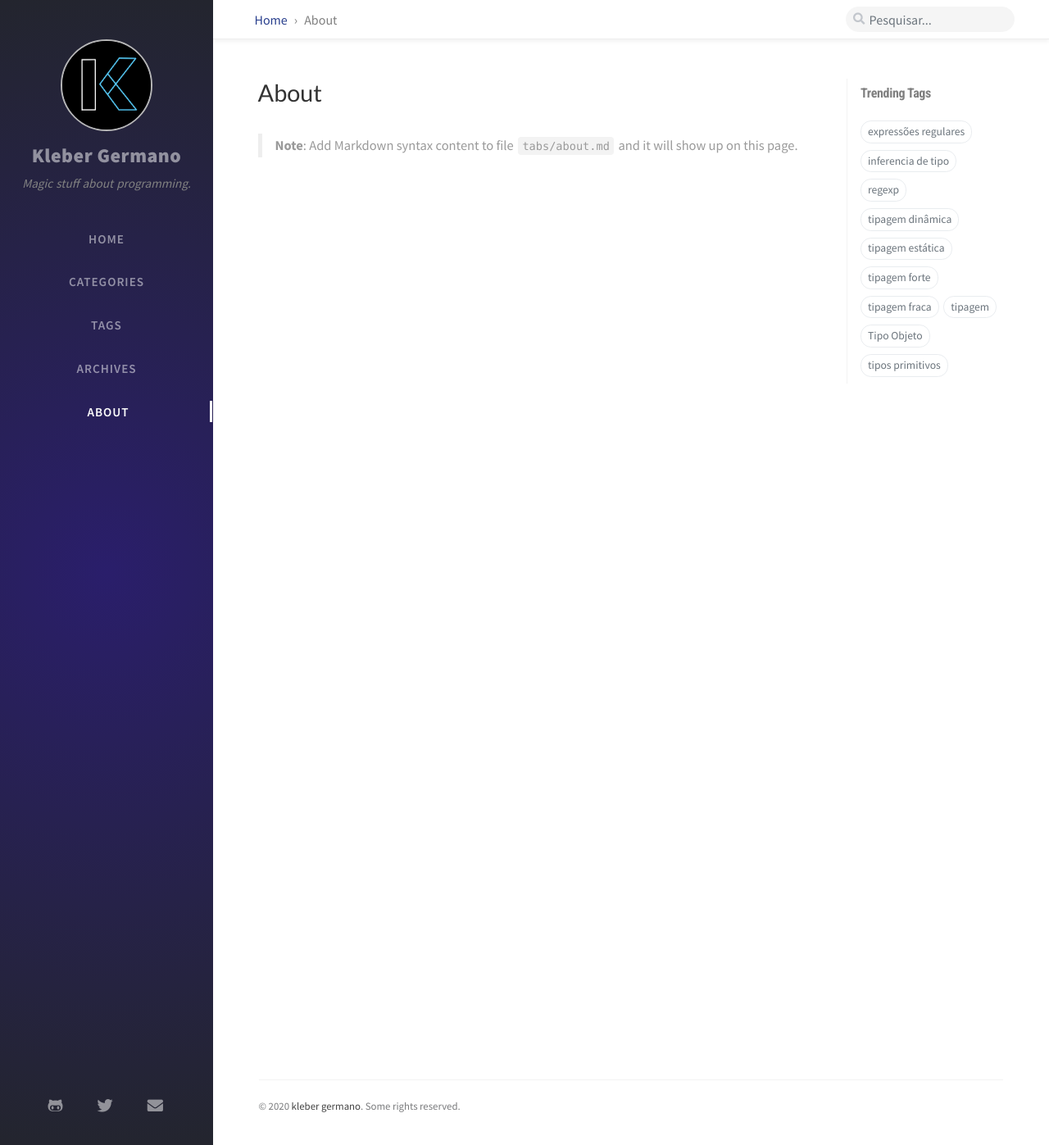
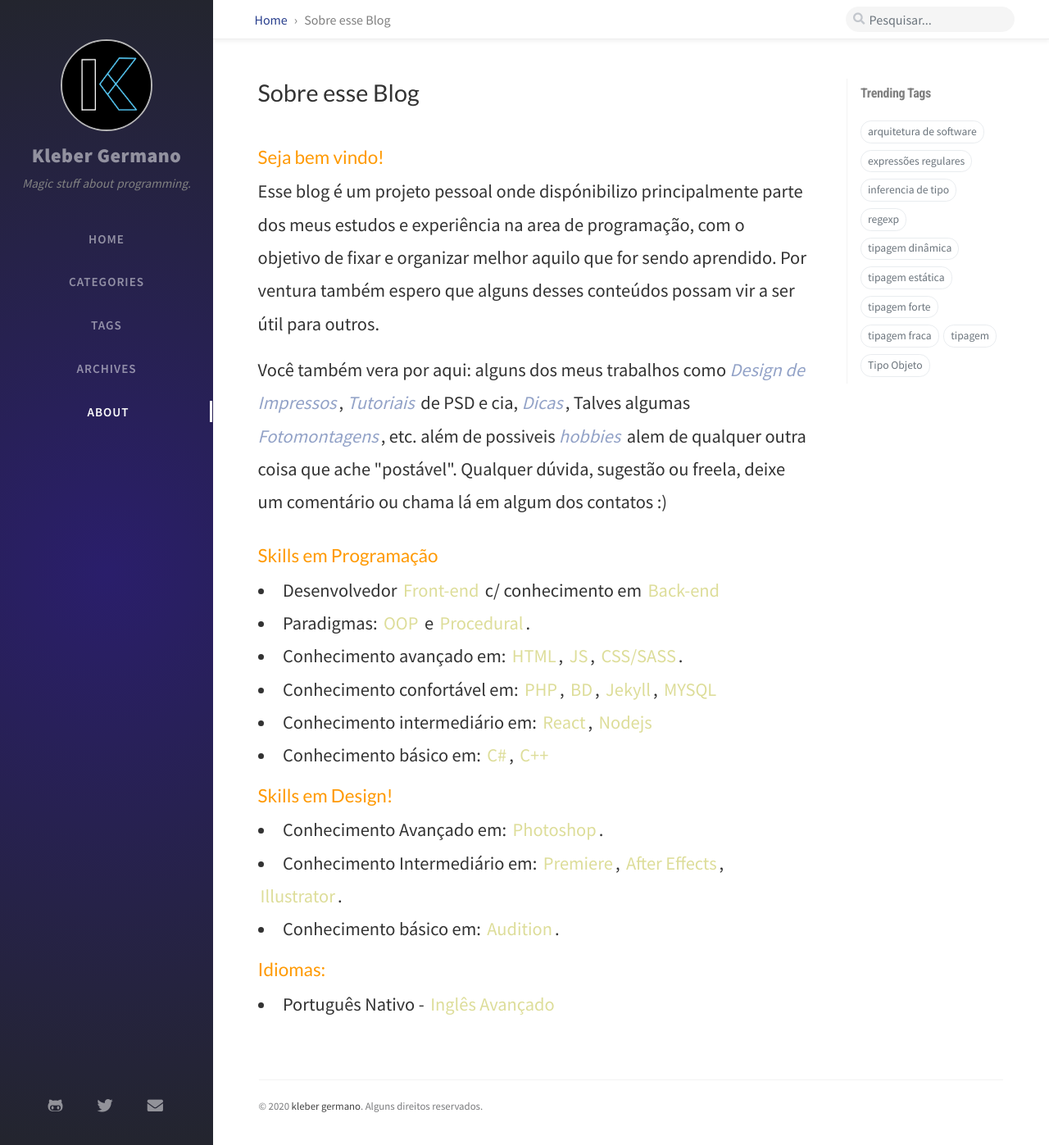
Before and after one commit to klebergermano/klebergermano.github.io, a Jekyll site: the page built from tabs/about.md, in a window 1280 px wide and 1397 px high. Shown: the whole window at 82% size. Built offline with Jekyll 4.4.1, drawn with Linux system fonts in a browser that asks for light colours; nearby versions of some CDN libraries; comment, search, counter and statistics services are not loaded.

Commit message:
conteúdo da página about

```diff
--- a/_data/contact.yml
+++ b/_data/contact.yml
@@ -6,6 +6,7 @@
 
 - type: github
   icon: "fab fa-github-alt"
+
 - type: twitter
   icon: "fab fa-twitter"
 - type: email
--- a/_data/rights.yml
+++ b/_data/rights.yml
@@ -5,12 +5,11 @@
 #  © 2020 Cotes Chung
 #  MIT Licensed
 
-
 license:
   name: CC BY 4.0
   link: "https://creativecommons.org/licenses/by/4.0/"
 
-brief: Some rights reserved.
+brief: Alguns direitos reservados.
 
 verbose: >-
   Except where otherwise noted, the blog posts on this site are licensed
--- a/assets/css/page.scss
+++ b/assets/css/page.scss
@@ -8,3 +8,18 @@
 
 {% include_relative _addon/main.scss %}
 {% include_relative _addon/syntax.scss %}
+
+#page_about{
+    h2 {
+       color:#f90;
+
+      }
+      em{
+          color:rgb(146, 162, 199);
+      }
+      li{font-size:1.4rem;}
+p{font-size:1.4rem;}
+
+span{color:#dd9; margin-left:3px; margin-right:3px;}
+
+}
--- a/tabs/about.md
+++ b/tabs/about.md
@@ -1,6 +1,5 @@
 ---
-title: About
-
+title: Sobre esse Blog
 # The About page
 # v2.0
 # https://github.com/cotes2020/jekyll-theme-chirpy
@@ -8,4 +7,34 @@ title: About
 # MIT License
 ---
 
-> **Note**: Add Markdown syntax content to file `tabs/about.md` and it will show up on this page.
+<div id='page_about'>
+<h2 >Seja bem vindo!</h2>
+<p>Esse blog é um projeto pessoal onde dispónibilizo
+principalmente parte dos meus estudos e experiência na area de programação, com o objetivo de fixar e organizar melhor aquilo que for sendo aprendido. Por ventura também espero que alguns desses conteúdos possam vir a ser útil para outros.</p>
+
+<p>
+Você também vera por aqui: alguns dos meus trabalhos como <em>Design de Impressos</em>, <em>Tutoriais</em> de PSD e cia, <em>Dicas</em>, Talves algumas <em>Fotomontagens</em>, etc. além de possiveis <em>hobbies</em> alem de qualquer outra coisa que ache "postável".
+
+Qualquer dúvida, sugestão ou freela, deixe um comentário ou chama lá em algum dos contatos :)
+
+</p>
+<h2>Skills em Programação</h2>
+<li>Desenvolvedor <span>Front-end</span> c/ conhecimento em <span>Back-end</span> </li>
+
+<li>Paradigmas: <span>OOP</span> e <span>Procedural</span>.</li>
+<li>Conhecimento avançado em: <span>HTML</span>, <span>JS</span>, <span>CSS/SASS</span>.</li>
+
+<li>Conhecimento confortável em:  <span>PHP</span>, <span>BD</span>, <span>Jekyll</span>,  <span>MYSQL</span></li>
+<li>
+Conhecimento intermediário em: <span>React</span>, <span>Nodejs</span>
+</li>
+<li>Conhecimento básico em: <span>C#</span>, <span>C++</span> </li>
+
+<h2>Skills em Design!</h2>
+<li>Conhecimento Avançado em: <span>Photoshop</span>.</li>
+<li>Conhecimento Intermediário em: <span>Premiere</span>, <span>After Effects</span>, <span>Illustrator</span>.
+<li>Conhecimento básico em: <span>Audition</span>.
+</li>
+<h2>Idiomas:</h2>
+<li>
+Português Nativo - <span>Inglês Avançado</span></li>
```
Also changed, not shown: _data/share.yml (+3 -6 lines), _layouts/about_page.html (added, +40 -0 lines), _posts/Dicionário/2020-11-24-o-que-arquitetura-de-software.md (added, +10 -0 lines), _posts/JS/2019-08-01-tipos-de-dados-javascript.md (renamed from _posts/2020-01-01-tipos-de-dados-javascript.md, +1 -1 lines), _posts/Dicionário/2019-08-08-tipagens-e-inferencias-de-tipo-em-programacao.md (renamed from _posts/2020-01-01-tipagens-e-inferencias-de-tipo-em-programacao.md), _posts/JS/2019-08-30-regexp-javascript.md (renamed from _posts/2020-01-01-regexp-javascript.md), _posts/_drafts/outros/2019-08-08-write-a-new-post.md (renamed from _posts/_drafts/2019-08-08-write-a-new-post.md), _posts/_drafts/outros/2019-08-09-getting-started.md (renamed from _posts/_drafts/2019-08-09-getting-started.md), _posts/_drafts/outros/2019-08-11-customize-the-favicon.md (renamed from _posts/_drafts/2019-08-11-customize-the-favicon.md), _posts/_drafts/outros/2020-01-01-text-and-typography copy.md (renamed from _posts/_drafts/2020-01-01-text-and-typography copy.md), assets/img/posts/arquitetura-de-software.jpg (added).
